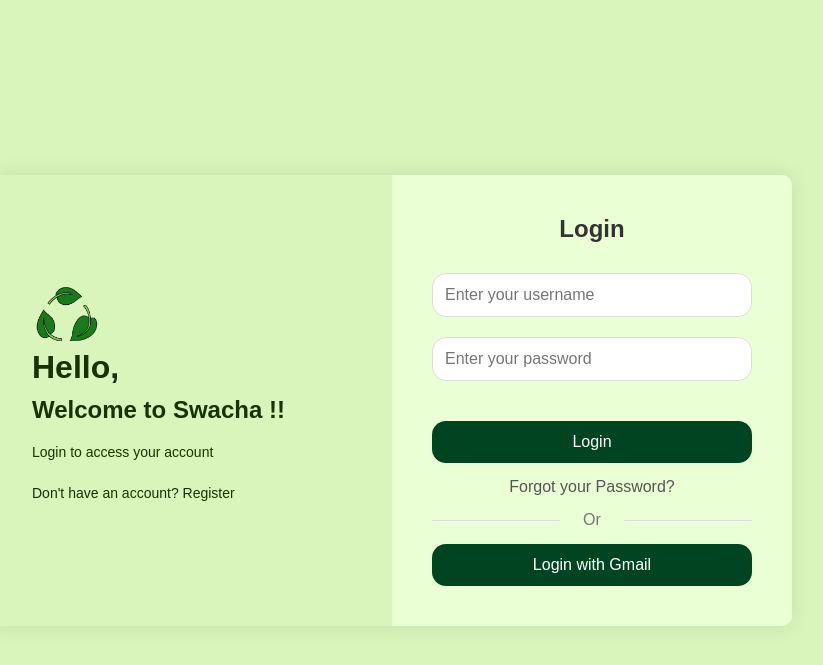
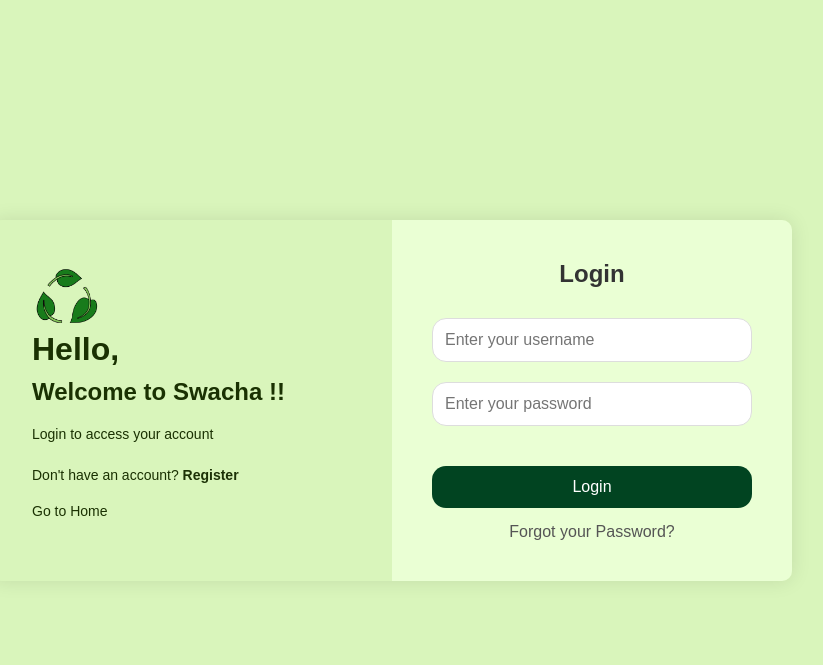
Before and after one commit to SukharamD/Swacha, a Django app: page /login/ in a window 1280 px wide. Shown: the top 665 px of the page, without its empty margins (248-1071 px from the left). Run offline with Django 5.2, Linux system fonts and the light colour scheme.

Commit message:
Added changes to LOGIN and REG

```diff
--- a/static/login.css
+++ b/static/login.css
@@ -51,8 +51,13 @@
     }
 
 
-    .left a:hover {
+    .left span:hover {
       text-decoration: underline;
+    }
+
+    .left a span {
+      font-weight: bold;
+      color: #1c3106;
     }
 
     .right {
--- a/templates/login.html
+++ b/templates/login.html
@@ -14,9 +14,8 @@
             <h1>Hello,</h1>
             <h2>Welcome to Swacha !!</h2>
             <p>Login to access your account</p>
-            <a href="{% url 'register'%}">Don't have an account? Register</a>
-
-
+            <a href="{% url 'register'%}">Don't have an account? <span>Register</span></a>
+            <a href="{% url 'home' %}">Go to Home</a>
         </div>
         <div class="right">
             <h2>Login</h2>
@@ -43,8 +42,6 @@
 
                 <button class="login-btn">Login</button>
                 <a href=""><p>Forgot your Password?</p></a>
-                <div class="or-separator">Or</div>
-                <button class="gmail-btn">Login with Gmail</button>
             </form>
     </div>
   </div>
```
Also changed, not shown: static/register.css (+7 -1 lines), templates/register.html (+4 -6 lines).
